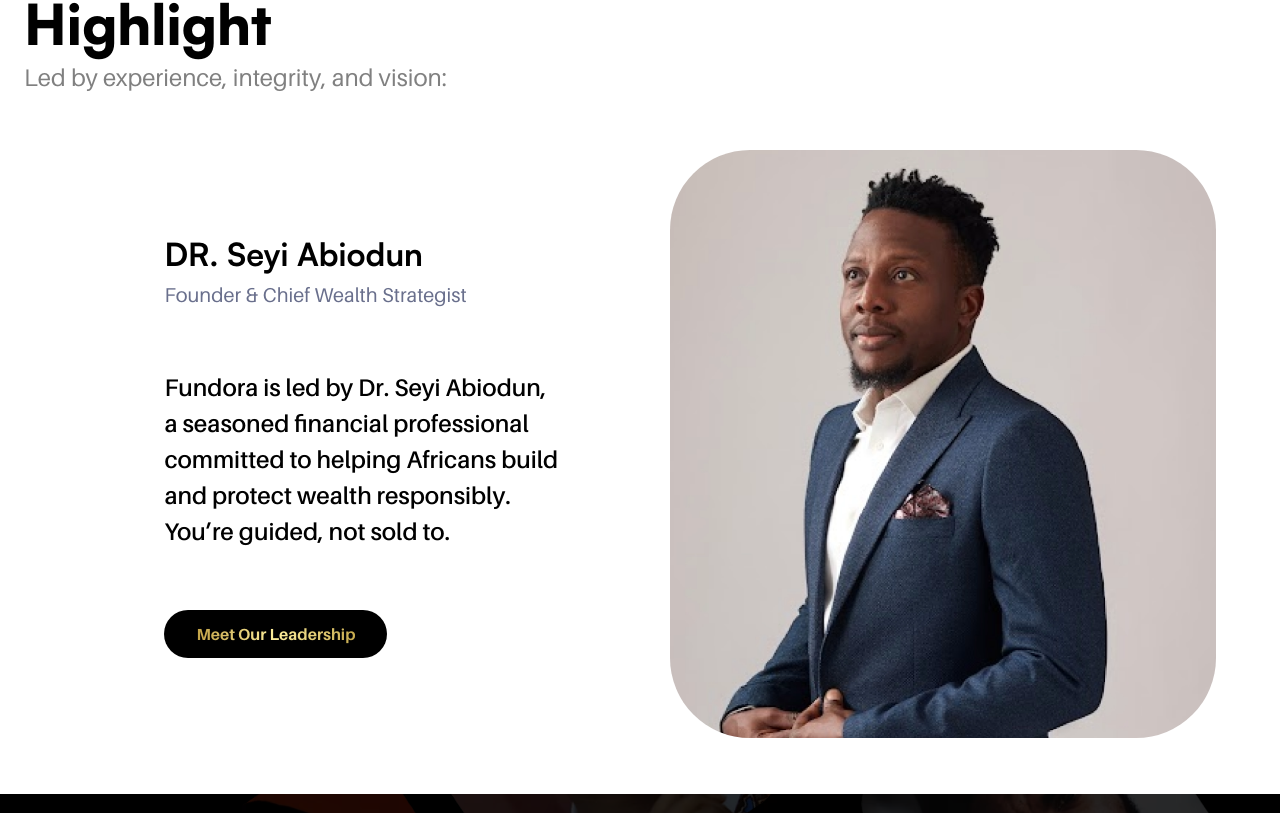
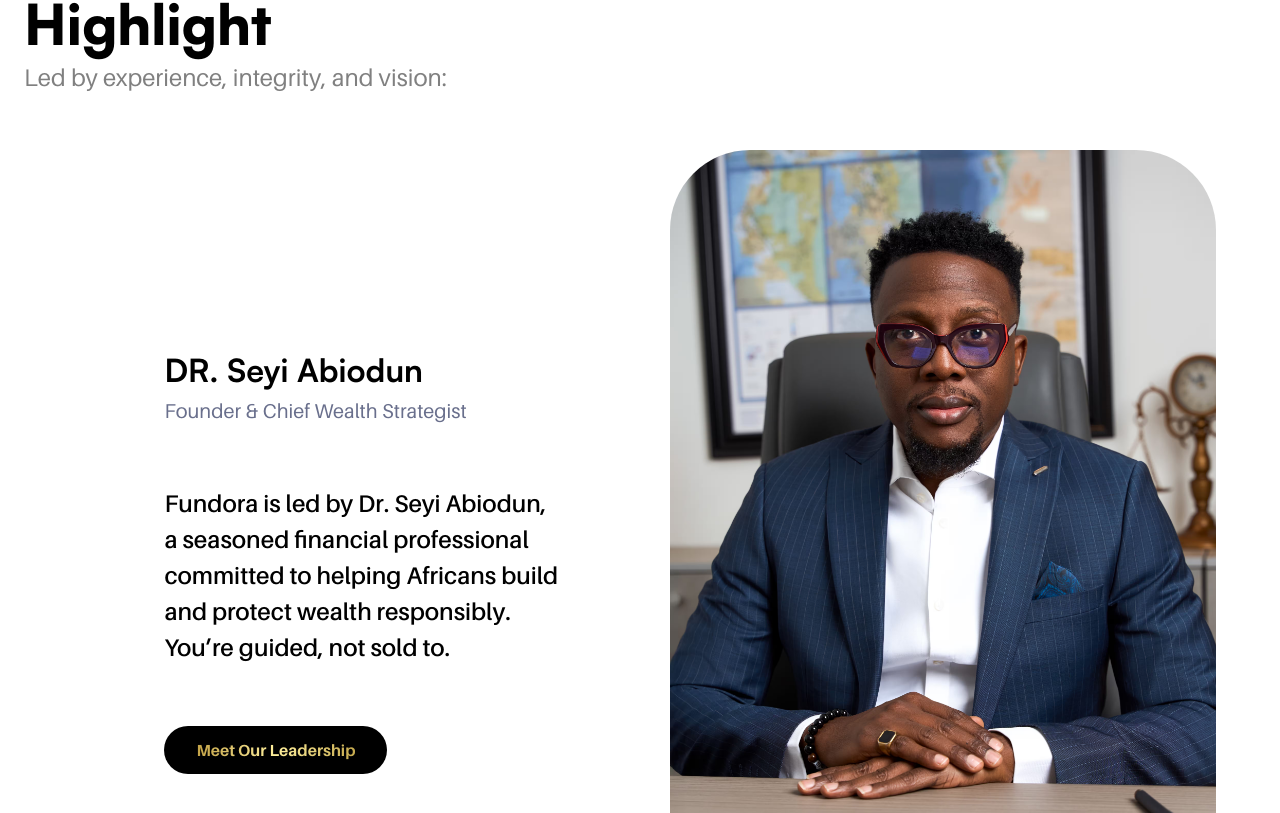
Before and after one commit to FundoraDev/fundora-website, a Next.js app: page / in a window 1280 px wide. Shown: the part 6287-7100 px from the top of the page. Built offline with nearby package versions, Linux system fonts and the light colour scheme; a web font is replaced by a local one.

Commit message:
Update image source for leadership portrait in Home and About pages to new AVIF format for consistency and improved performance.

```diff
--- a/app/about/page.tsx
+++ b/app/about/page.tsx
@@ -315,7 +315,7 @@
             {/* Image first on small screens, second on md+ */}
             <div className="order-1 md:order-2">
               <Image
-                src="/images/seyi-abiodun.avif"
+                src="/images/seyi-abiodun-new.avif"
                 alt="Fundora leadership portrait"
                 width={672}
                 height={554}
--- a/app/page.tsx
+++ b/app/page.tsx
@@ -395,7 +395,7 @@
             {/* Image first on small screens, second on md+ */}
             <div className="order-1 md:order-2">
               <Image
-                src="/images/seyi-abiodun.avif"
+                src="/images/seyi-abiodun-new.avif"
                 alt="Fundora leadership portrait"
                 width={672}
                 height={554}
```
Also changed, not shown: public/images/seyi-abiodun-new.avif (added).
